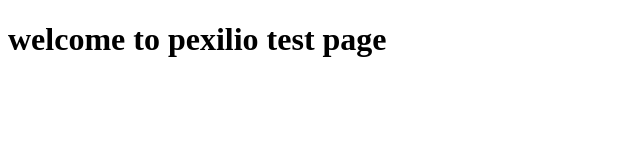
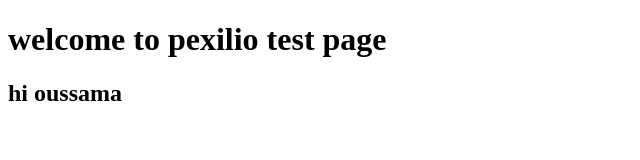
Before and after one commit to 0u554m4/pexilio-frontend, a plain HTML site: page index.html in a window 1280 px wide. Shown: the whole page, without its empty margins (0-640 px from the left). Drawn offline with Linux system fonts and the light colour scheme.

Commit message:
Update index.html

```diff
--- a/index.html
+++ b/index.html
@@ -7,5 +7,6 @@
 </head>
 <body>
     <h1>welcome to pexilio test page</h1>
+    <h2> hi oussama </h2>
 </body>
 </html>
```
